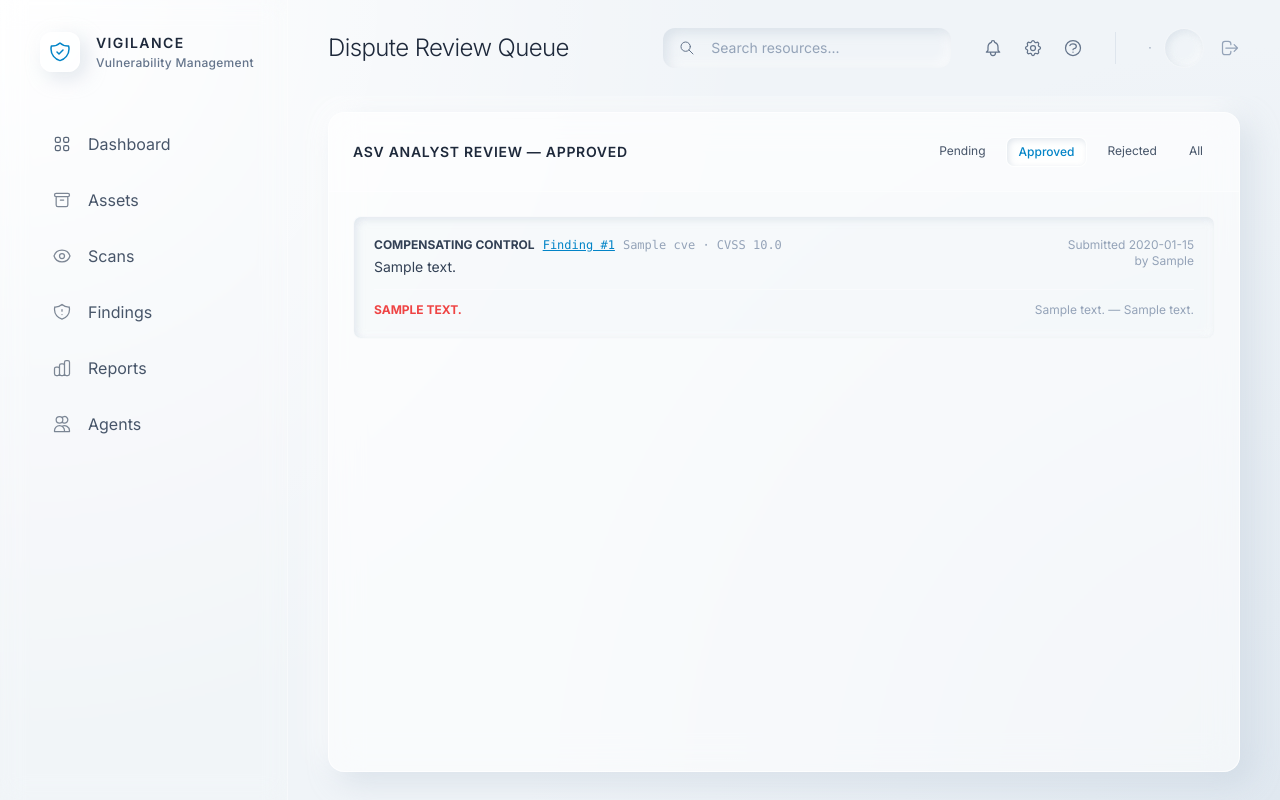
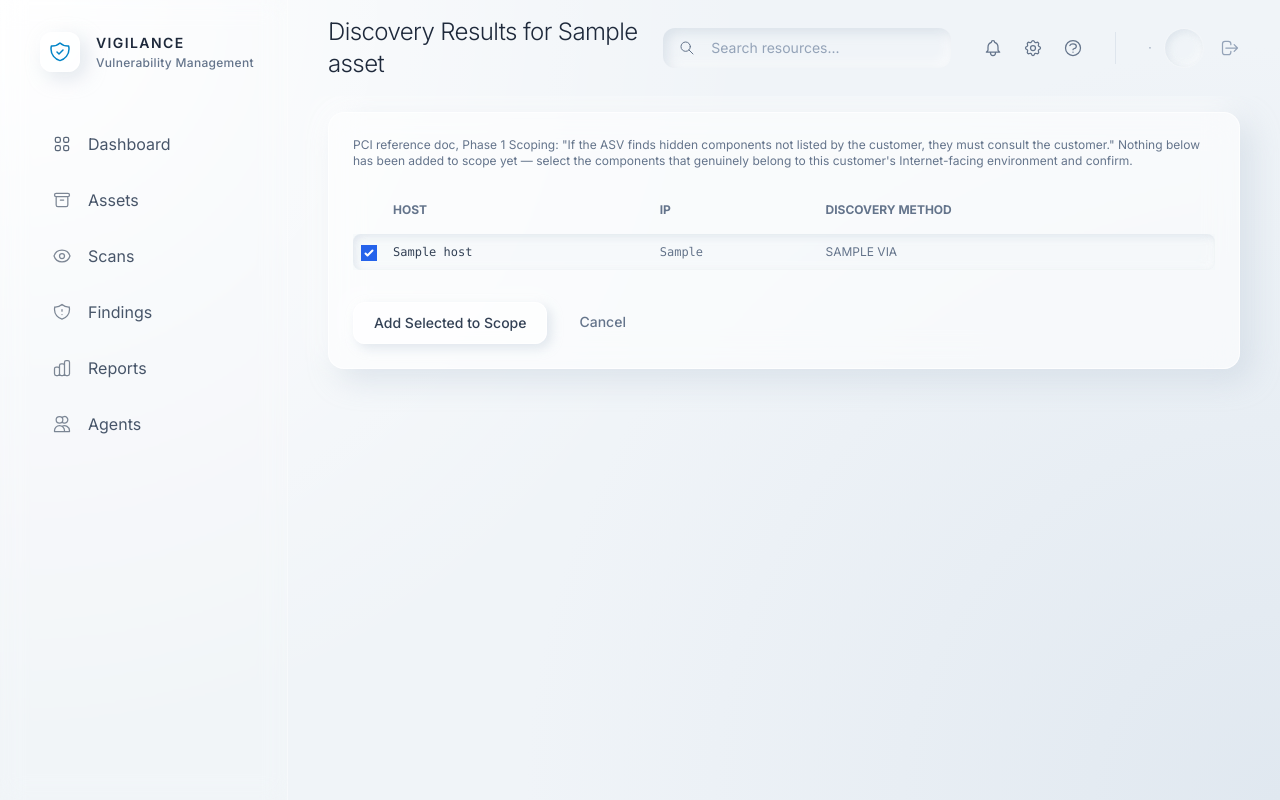
Before and after one commit to shagunchaudhary794/scanner, a Python web app: template templates/discovery_results.html in a window 1280 px wide. Run offline with Jinja, Linux system fonts and the light colour scheme; the template is opened without the code that fills it: most values are stand-ins (such as "Sample title", 1, 10 or a date in 2020); some libraries are stand-ins or nearby versions.

Commit message:
Update discovery_results.html

```diff
--- a/templates/discovery_results.html
+++ b/templates/discovery_results.html
@@ -1,68 +1,54 @@
 {% extends "base.html" %}
-{% block title %}Disputes - Vigilance SOC{% endblock %}
-{% block header_title %}Dispute Review Queue{% endblock %}
+{% block title %}Discovery Results - Vigilance SOC{% endblock %}
+{% block header_title %}Discovery Results for {{ asset.hostname }}{% endblock %}
 
 {% block content %}
-<section class="glacier-card flex flex-col overflow-hidden h-[calc(100vh-140px)] min-h-[500px]">
-    <div class="p-6 border-b border-white/40 flex justify-between items-center bg-white/20">
-        <h3 class="text-sm font-semibold text-slate-800 tracking-wider uppercase">
-            ASV Analyst Review — {{ status_filter|capitalize }}
-        </h3>
-        <div class="flex gap-2 text-xs">
-            <a href="{{ url_for('main.disputes', status='pending') }}" class="px-3 py-1.5 rounded-lg {{ 'glacier-nav-active text-glacier-blue font-medium' if status_filter=='pending' else 'hover:bg-white/40 text-slate-600' }}">Pending</a>
-            <a href="{{ url_for('main.disputes', status='approved') }}" class="px-3 py-1.5 rounded-lg {{ 'glacier-nav-active text-glacier-blue font-medium' if status_filter=='approved' else 'hover:bg-white/40 text-slate-600' }}">Approved</a>
-            <a href="{{ url_for('main.disputes', status='rejected') }}" class="px-3 py-1.5 rounded-lg {{ 'glacier-nav-active text-glacier-blue font-medium' if status_filter=='rejected' else 'hover:bg-white/40 text-slate-600' }}">Rejected</a>
-            <a href="{{ url_for('main.disputes', status='all') }}" class="px-3 py-1.5 rounded-lg {{ 'glacier-nav-active text-glacier-blue font-medium' if status_filter not in ['pending','approved','rejected'] else 'hover:bg-white/40 text-slate-600' }}">All</a>
+<section class="glacier-card p-6">
+    <p class="text-xs text-slate-500 mb-6">
+        PCI reference doc, Phase 1 Scoping: "If the ASV finds hidden components
+        not listed by the customer, they must consult the customer." Nothing
+        below has been added to scope yet — select the components that
+        genuinely belong to this customer's Internet-facing environment and
+        confirm.
+    </p>
+
+    {% if not candidates %}
+    <p class="text-sm text-slate-500">No additional components were discovered beyond what's already tracked.</p>
+    <a href="{{ url_for('main.asset_detail', id=asset.id) }}" class="inline-block mt-4 text-xs text-glacier-blue underline">Back to {{ asset.hostname }}</a>
+    {% else %}
+    <form method="POST" action="{{ url_for('main.confirm_discovery', id=asset.id) }}">
+        <input type="hidden" name="csrf_token" value="{{ csrf_token() }}">
+        <table class="w-full text-left text-sm border-separate border-spacing-y-2 mb-6">
+            <thead class="text-xs text-slate-500 uppercase">
+                <tr>
+                    <th class="pb-2 px-2 w-8"></th>
+                    <th class="pb-2 px-2">Host</th>
+                    <th class="pb-2 px-2">IP</th>
+                    <th class="pb-2 px-2">Discovery Method</th>
+                </tr>
+            </thead>
+            <tbody>
+                {% for host, info in candidates.items() %}
+                <tr class="glacier-recessed-sm">
+                    <td class="py-2 px-2">
+                        <input type="checkbox" name="confirm" value="{{ host }}|{{ info.ip or '' }}|{{ info.via }}" checked>
+                    </td>
+                    <td class="py-2 px-2 font-mono text-xs">{{ host }}</td>
+                    <td class="py-2 px-2 font-mono text-xs text-slate-500">{{ info.ip or 'unresolved' }}</td>
+                    <td class="py-2 px-2 text-xs uppercase text-slate-500">{{ info.via.replace('_', ' ') }}</td>
+                </tr>
+                {% endfor %}
+            </tbody>
+        </table>
+        <div class="flex gap-3">
+            <button type="submit" class="px-5 py-2.5 glacier-btn rounded-xl text-sm font-medium text-slate-700">
+                Add Selected to Scope
+            </button>
+            <a href="{{ url_for('main.asset_detail', id=asset.id) }}" class="px-5 py-2.5 rounded-xl text-sm font-medium text-slate-500 hover:bg-white/40">
+                Cancel
+            </a>
         </div>
-    </div>
-
-    <div class="flex-1 overflow-auto p-6 space-y-4">
-        {% if not disputes %}
-        <p class="text-sm text-slate-500 text-center py-12">No disputes in this queue.</p>
-        {% endif %}
-
-        {% for d in disputes %}
-        <div class="glacier-recessed-sm p-5">
-            <div class="flex items-start justify-between gap-4 mb-3">
-                <div>
-                    <div class="flex items-center gap-2 mb-1">
-                        <span class="text-xs font-bold uppercase text-slate-700">
-                            {{ 'False Positive' if d.dispute_type == 'false_positive' else 'Compensating Control' }}
-                        </span>
-                        <a href="{{ url_for('main.finding_detail', id=d.finding_id) }}" class="text-xs text-glacier-blue underline font-mono">Finding #{{ d.finding_id }}</a>
-                        {% if d.finding %}
-                        <span class="text-xs text-slate-400 font-mono">{{ d.finding.cve or d.finding.source_tool }} · CVSS {{ '%.1f'|format(d.finding.cvss_score) if d.finding.cvss_score is not none else 'n/a' }}</span>
-                        {% endif %}
-                    </div>
-                    <p class="text-sm text-slate-700">{{ d.evidence_text }}</p>
-                    {% if d.evidence_file_path %}
-                    <a href="{{ url_for('main.download_evidence', filename=d.evidence_file_path) }}" class="text-xs text-glacier-blue underline">Download evidence file</a>
-                    {% endif %}
-                </div>
-                <div class="text-right text-xs text-slate-400 whitespace-nowrap">
-                    <div>Submitted {{ d.created_at.strftime('%Y-%m-%d') if d.created_at else '' }}</div>
-                    {% if d.submitted_by %}<div>by {{ d.submitted_by }}</div>{% endif %}
-                </div>
-            </div>
-
-            {% if d.decision == 'pending' %}
-            <form method="POST" action="{{ url_for('main.decide_dispute', id=d.id) }}" class="flex items-end gap-3 pt-3 border-t border-white/40 mt-3">
-                <input type="hidden" name="csrf_token" value="{{ csrf_token() }}">
-                <div class="flex-1">
-                    <label class="block text-xs uppercase text-slate-500 mb-1">Analyst Notes</label>
-                    <input type="text" name="decision_notes" placeholder="Rationale for the report's Exceptions column" class="w-full glacier-recessed-sm p-2 text-sm bg-transparent">
-                </div>
-                <button type="submit" name="decision" value="approved" class="px-4 py-2 rounded-xl bg-emerald-500/10 text-emerald-600 text-xs font-bold uppercase hover:bg-emerald-500/20">Approve</button>
-                <button type="submit" name="decision" value="rejected" class="px-4 py-2 rounded-xl bg-glacier-red/10 text-glacier-red text-xs font-bold uppercase hover:bg-glacier-red/20">Reject</button>
-            </form>
-            {% else %}
-            <div class="pt-3 border-t border-white/40 mt-3 flex items-center justify-between text-xs">
-                <span class="{{ 'text-emerald-600' if d.decision == 'approved' else 'text-glacier-red' }} font-bold uppercase">{{ d.decision }}</span>
-                <span class="text-slate-400">{{ d.decision_notes }} {% if d.reviewed_by %}— {{ d.reviewed_by }}{% endif %}</span>
-            </div>
-            {% endif %}
-        </div>
-        {% endfor %}
-    </div>
+    </form>
+    {% endif %}
 </section>
 {% endblock %}
```
